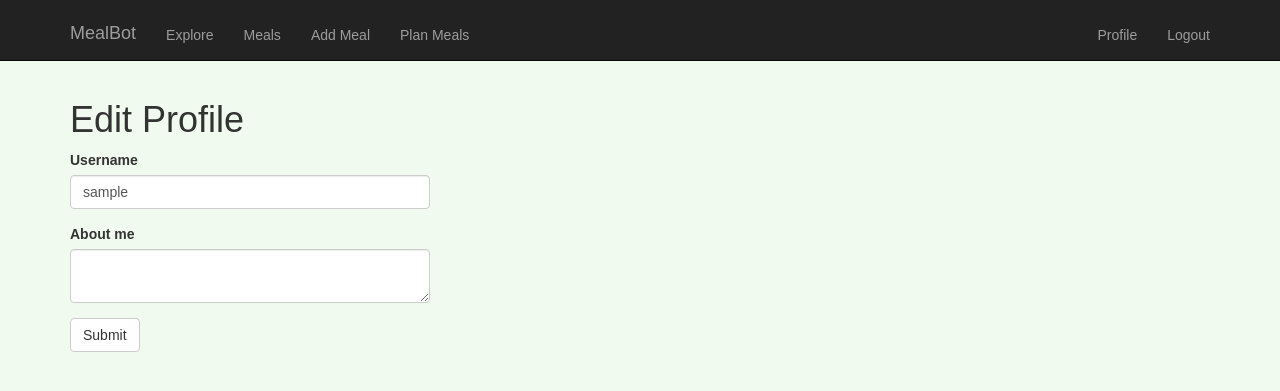
After one commit to aherzfeld/mealbot, a Flask app: page /edit_profile in a window 1280 px wide. The commit adds this page. Shown: the top 391 px of the page. Run offline with Flask 2, Linux system fonts and the light colour scheme; the visitor is signed in with stand-in values (Sample User, id 1); data comes from the database, SQL or seed files in the repository; some libraries are stand-ins or nearby versions.

Commit message:
added user profiles

```diff
--- a/mealbot_app/forms.py
+++ b/mealbot_app/forms.py
@@ -1,8 +1,8 @@
 from flask_wtf import FlaskForm
 from wtforms import StringField, PasswordField, BooleanField, SubmitField, \
-    IntegerField
+    IntegerField, TextAreaField
 from wtforms.validators import ValidationError, DataRequired, Email, EqualTo, \
-    URL, NumberRange
+    URL, NumberRange, Length
 from mealbot_app.models import User
 
 
@@ -32,6 +32,12 @@ class RegistrationForm(FlaskForm):
             raise ValidationError('An account already exists with this email.')
 
 
+class EditProfileForm(FlaskForm):
+    username = StringField('Username', validators=[DataRequired()])
+    about_me = TextAreaField('About me', validators=[Length(min=0, max=140)])
+    submit = SubmitField('Submit')
+
+
 class ResetPasswordRequestForm(FlaskForm):
     email = StringField('Email', validators=[DataRequired(), Email()])
     submit = SubmitField('Request Password Reset')
--- a/mealbot_app/models.py
+++ b/mealbot_app/models.py
@@ -1,6 +1,7 @@
 from werkzeug.security import generate_password_hash, check_password_hash
 from datetime import datetime
 from time import time
+from hashlib import md5
 from mealbot_app import app, db, login
 from flask_login import UserMixin
 import jwt
@@ -17,12 +18,19 @@ class User(UserMixin, db.Model):
     username = db.Column(db.String(40), index=True, unique=True)
     email = db.Column(db.String(120), index=True, unique=True)
     password_hash = db.Column(db.String(128))
+    user_created = db.Column(db.DateTime)
     last_seen = db.Column(db.DateTime, default=datetime.utcnow)
+    about_me = db.Column(db.String(140))
     added_recipes = db.relationship(
         'Recipe', backref='added_by', lazy='dynamic')
     recipes = db.relationship(
         'Recipe', secondary=liked_recipes,
         backref=db.backref('likers', lazy='dynamic'), lazy='dynamic')
+
+    def avatar(self, size):
+        digest = md5(self.email.lower().encode('utf-8')).hexdigest()
+        return 'https://www.gravatar.com/avatar/{}?d=robohash&s={}'.format(
+            digest, size)
 
     def set_password(self, password):
         self.password_hash = generate_password_hash(password)
--- a/mealbot_app/routes.py
+++ b/mealbot_app/routes.py
@@ -8,7 +8,7 @@ from mealbot_app.forms import LoginForm, RegistrationForm
 from flask_login import current_user, login_user, logout_user, login_required
 from mealbot_app.models import User, Recipe
 from mealbot_app.forms import ResetPasswordRequestForm, ResetPasswordForm, \
-    GetRecipeForm, MealPlannerForm
+    GetRecipeForm, MealPlannerForm, EditProfileForm
 from mealbot_app.email import send_password_reset_email
 # import our spoonacular API wrapper package
 import spoonacular as sp
@@ -145,6 +145,17 @@ def mealplanner():
     return render_template('mealplanner.html', title='Meal Planner', form=form)
 
 
+@app.route('/user/<username>')
+@login_required
+def user(username):
+    user = User.query.filter_by(username=username).first_or_404()
+    recipes = user.recipes
+    if len(user.recipes.all()) < 1:
+        return render_template('user.html', title="Profile", user=user)
+    return render_template('user.html', title="Profile", user=user,
+                           recipes=recipes)
+
+
 @app.route('/login', methods=['GET', 'POST'])
 def login():
     # check if user is already logged in
@@ -176,13 +187,31 @@ def register():
         return redirect(url_for('index'))
     form = RegistrationForm()
     if form.validate_on_submit():
-        user = User(username=form.username.data, email=form.email.data)
+        user = User(username=form.username.data, email=form.email.data,
+                    user_created=datetime.utcnow())
         user.set_password(form.password.data)
         db.session.add(user)
         db.session.commit()
         flash('Congratulations, you are registered!')
         return redirect(url_for('login'))
     return render_template('register.html', title='Register', form=form)
+
+
+@app.route('/edit_profile', methods=['GET', 'POST'])
+@login_required
+def edit_profile():
+    form = EditProfileForm()
+    if form.validate_on_submit():
+        current_user.username = form.username.data
+        current_user.about_me = form.about_me.data
+        db.session.commit()
+        flash('Your changes have been saved.')
+        return redirect(url_for('edit_profile'))
+    elif request.method == 'GET':
+        form.username.data = current_user.username
+        form.about_me.data = current_user.about_me
+    return render_template('edit_profile.html', title='Edit Profile',
+                           form=form)
 
 
 @app.route('/reset_password_request', methods=['GET', 'POST'])
--- a/mealbot_app/templates/_meal.html
+++ b/mealbot_app/templates/_meal.html
@@ -1,6 +1,6 @@
 <table class="table table-hover">
   <tr class="_meal">
-    <td width="280px height=200px">
+    <td width="280px">
       <a href="{{ url_for('recipe', title=recipe.title) }}">
         <img src="{{ recipe.image_url }}">
       </a>
@@ -9,7 +9,7 @@
       <h4>{{ recipe.title }}</h4>
       <p>Ready in: {{ recipe.rdy_in_minutes }} minutes | Serves: {{ recipe.servings }}</p>
       Added by:
-      <a href="">{{ recipe.added_by.username }}</a>
+      <a href="{{ url_for('user', username=recipe.added_by.username) }}">{{ recipe.added_by.username }}</a>
     </td>
   </tr>
 </table>
--- /dev/null
+++ b/mealbot_app/templates/edit_profile.html
@@ -0,0 +1,11 @@
+{% extends "layout.html" %}
+{% import 'bootstrap/wtf.html' as wtf %}
+
+{% block app_content %}
+  <h1>Edit Profile</h1>
+  <div class="row">
+    <div class="col-md-4">
+      {{ wtf.quick_form(form) }}
+    </div>
+  </div>
+{% endblock %}
--- a/mealbot_app/templates/layout.html
+++ b/mealbot_app/templates/layout.html
@@ -44,6 +44,7 @@
           {% if current_user.is_anonymous %}
           <li><a class="nav-link" href="{{ url_for('login') }}">Login</a></li>
           {% else %}
+          <li><a class="nav-link" href="{{ url_for('user', username=current_user.username) }}">Profile</a></li>
           <li><a class="nav-link" href="{{ url_for('logout') }}">Logout</a></li>
           {% endif %}
         </ul>
```
Also changed, not shown: mealbot_app/templates/user.html (added, +34 -0 lines), migrations/versions/8133b691af02_.py (added, +30 -0 lines).
